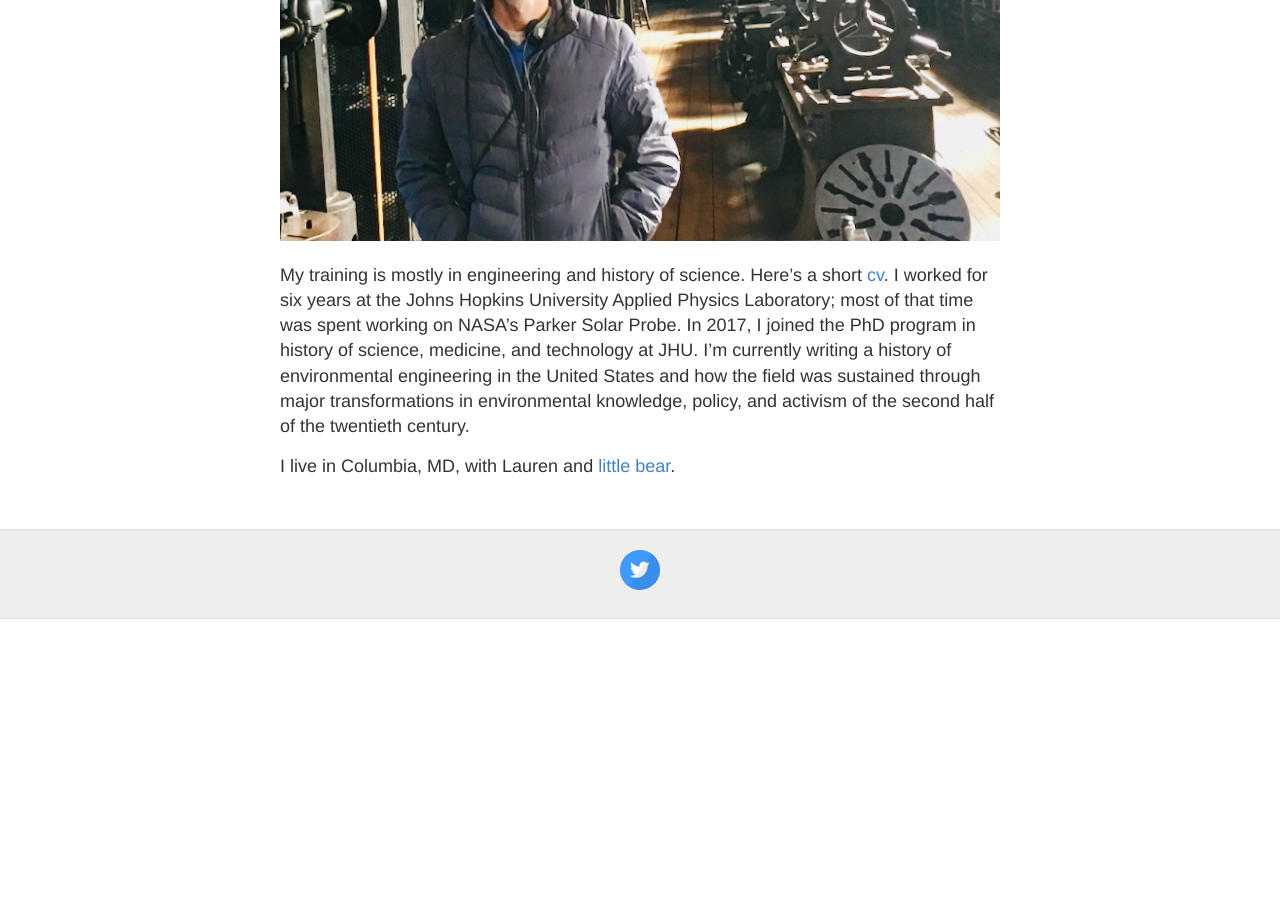
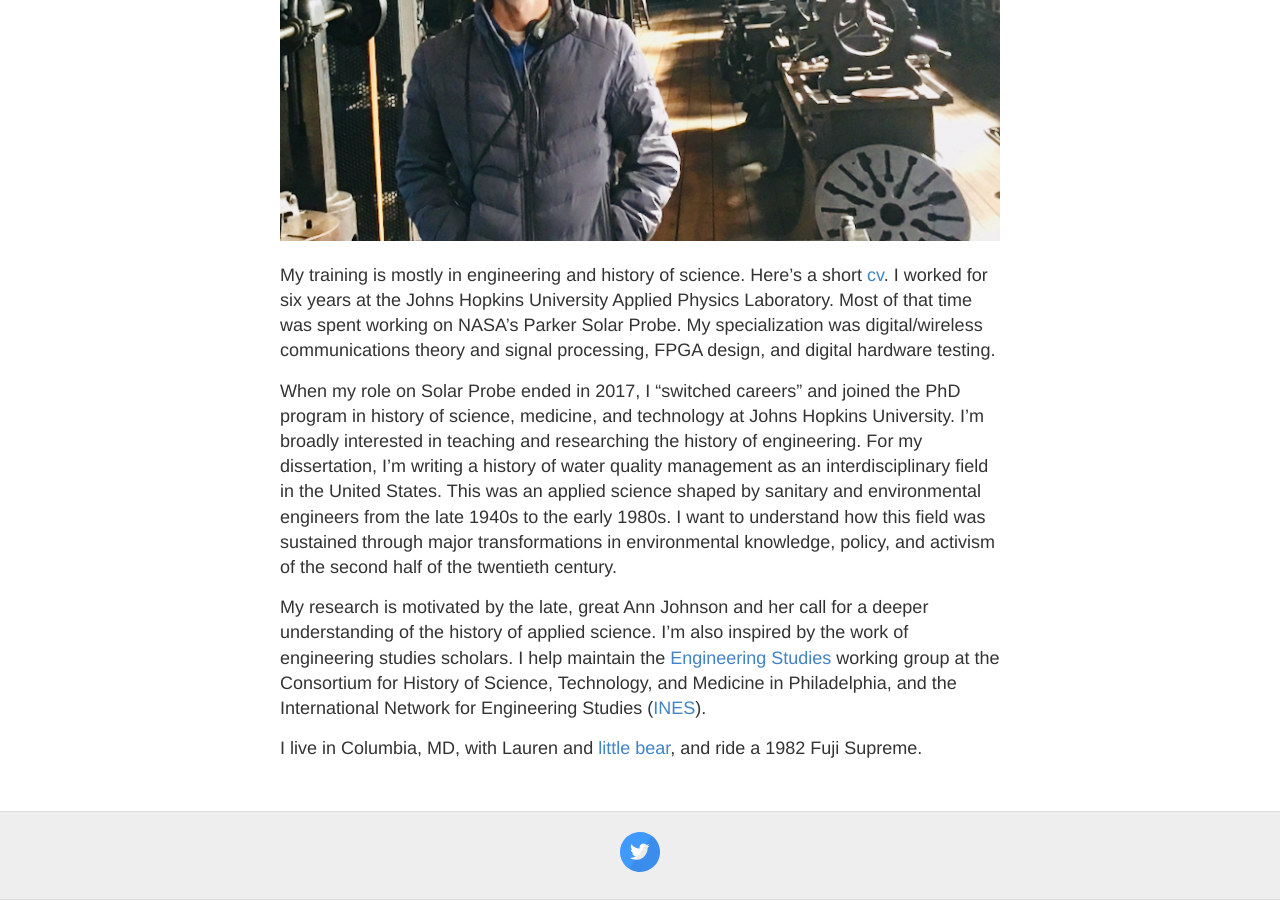
Before and after one commit to rhearty1/rhearty1.github.io, a Jekyll site: the page built from bio.md, in a window 1280 px wide and 900 px high, scrolled down 730 px. Built offline with Jekyll 4.4.1, drawn with Linux system fonts in a browser that asks for light colours; before the commit the page ends 1349 px from its top, so only the background shows below that.

Commit message:
Update bio.md

```diff
--- a/bio.md
+++ b/bio.md
@@ -6,6 +6,10 @@ permalink: /bio/
 
 ![](/assets/ryan.jpg)
 
-My training is mostly in engineering and history of science. Here's a short [cv](/assets/hearty-cv.pdf). I worked for six years at the Johns Hopkins University Applied Physics Laboratory; most of that time was spent working on NASA's Parker Solar Probe. In 2017, I joined the PhD program in history of science, medicine, and technology at JHU. I'm currently writing a history of environmental engineering in the United States and how the field was sustained through major transformations in environmental knowledge, policy, and activism of the second half of the twentieth century.
+My training is mostly in engineering and history of science. Here's a short [cv](/assets/hearty-cv.pdf). I worked for six years at the Johns Hopkins University Applied Physics Laboratory. Most of that time was spent working on NASA's Parker Solar Probe. My specialization was digital/wireless communications theory and signal processing, FPGA design, and digital hardware testing.
 
-I live in Columbia, MD, with Lauren and [little bear](/assets/little-bear.jpg).
+When my role on Solar Probe ended in 2017, I "switched careers" and joined the PhD program in history of science, medicine, and technology at Johns Hopkins University. I'm broadly interested in teaching and researching the history of engineering. For my dissertation, I'm writing a history of water quality management as an interdisciplinary field in the United States. This was an applied science shaped by sanitary and environmental engineers from the late 1940s to the early 1980s. I want to understand how this field was sustained through major transformations in environmental knowledge, policy, and activism of the second half of the twentieth century.
+
+My research is motivated by the late, great Ann Johnson and her call for a deeper understanding of the history of applied science. I'm also inspired by the work of engineering studies scholars. I help maintain the [Engineering Studies](https://www.chstm.org/content/engineering-studies-0) working group at the Consortium for History of Science, Technology, and Medicine in Philadelphia, and the International Network for Engineering Studies ([INES](https://www.inesweb.org/)).
+
+I live in Columbia, MD, with Lauren and [little bear](/assets/little-bear.jpg), and ride a 1982 Fuji Supreme.
```
